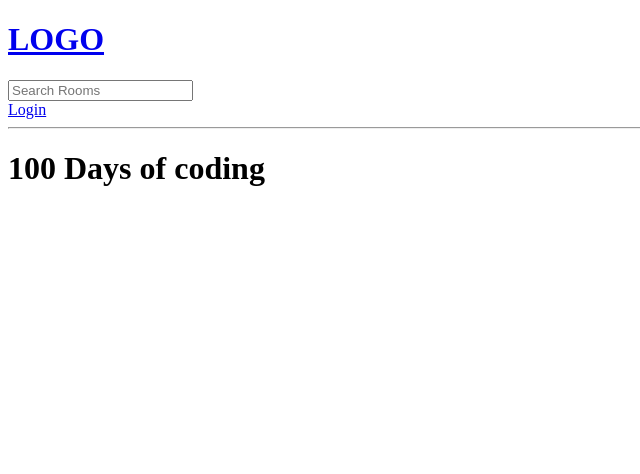
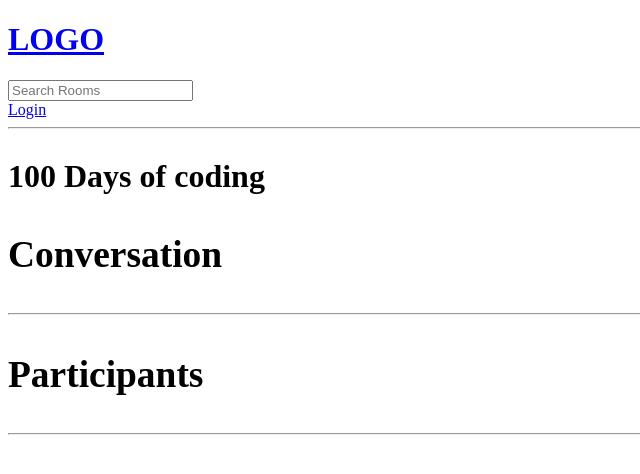
Before and after one commit to jchand39/StudyBud, a Django app: page /room/2 in a window 1280 px wide. Shown: the top 474 px of the page, without its empty margins (0-640 px from the left). Run offline with Django 5.2, Linux system fonts and the light colour scheme; data comes from the database, SQL or seed files in the repository; both versions use the stored data as it was after the commit; data that the repository does not hold is empty.

Commit message:
Chat Room Message CRUD - Timestamp: 3:27:41

```diff
--- a/base/models.py
+++ b/base/models.py
@@ -15,7 +15,7 @@ class Room(models.Model):
     topic = models.ForeignKey(Topic, on_delete=models.SET_NULL, null=True)
     name = models.CharField(max_length=200)
     description = models.TextField(null=True, blank=True)
-    #participants
+    participants = models.ManyToManyField(User, related_name='participants', blank=True)
     updated = models.DateTimeField(auto_now=True)
     created = models.DateTimeField(auto_now_add=True)
 
--- a/base/templates/base/room.html
+++ b/base/templates/base/room.html
@@ -2,6 +2,58 @@
 
 {% block content %}
 
+<style>
+    .room-container{
+        display: grid;
+        grid-template-columns: 3fr 1fr;
+    }
+</style>
+<div class="room-container">
+    <div>
+
 <h1>{{room.name}}<h1/>
 
+<p>{{room.description}}</p>
+
+<div class="comment-wrapper">
+    <h3>Conversation</h3>
+    <hr>
+
+    {% for message in room_messages %}
+    <div>
+        {% if request.user == message.user %}
+        <a href="{% url 'delete-messge' message.id %}">Delete</a>
+        {% endif %}
+        <small>@{{message.user}} {{message.created | timesince}} ago </small>
+        <p>{{message.body}}</p>
+        <hr>
+    </div>
+
+    {% endfor%}
+</div>
+
+<div>
+
+    {% if request.user.is_authenticated %}
+    <div class="comment-form">
+        <form method="POST" action="">
+            {% csrf_token %}
+            <input type="text" name="body" placeholder"Write your message here.."/>
+        </form>
+</div>
+{% endif %}
+</div>
+
+<div>
+    <h3>Participants</h3>
+    <hr>
+
+    {% for user in participants %}
+        <div>
+            <p>@{{user.username}}</p>
+        </div>
+    {% endfor %}
+</div>
+
+</div>
 {% endblock %}
--- a/base/urls.py
+++ b/base/urls.py
@@ -12,5 +12,5 @@ urlpatterns = [
     path('create-room/', views.createRoom, name="create-room"),
     path('update-room/<str:pk>/', views.updateRoom, name="update-room"),
     path('delete-room/<str:pk>/', views.deleteRoom, name="delete-room"),
-
+    path('delete-message/<str:pk>/', views.deleteMessage, name="delete-message"),
     ]
--- a/base/views.py
+++ b/base/views.py
@@ -6,7 +6,7 @@ from django.db.models import Q
 from django.contrib.auth.models import User
 from django.contrib.auth import authenticate, login, logout
 from django.contrib.auth.forms import UserCreationForm
-from .models import Room
+from .models import Room, Topic, Message
 from.forms import RoomForm
 
 #rooms = [
@@ -76,7 +76,18 @@ def home(request):
 
 def room(request, pk):
     room = Room.objects.get(id=pk)
-    context = {'room':room}
+    room_messages = room.message_set.all().order_by('-created')
+    participants = room.participants.all()
+    if request.method == 'POST':
+        message = Message.object.create(
+            user=request.user,
+            room=room,
+            body=request.POST.get('body')
+        )
+        room.participants.add(request.user)
+        return redirect('room', pk=room.id)
+
+    context = {'room':room, 'room_messages': room_messages, 'participants':participants}
     return render(request, 'base/room.html', context)
 
 @login_required(login_url='/login')
@@ -119,3 +130,15 @@ def deleteRoom(request, pk):
         room.delete()
         return redirect('home')
     return render(request, 'base/delete.html',{'obj':room})
+
+@login_required(login_url='/login')
+def deleteMessage(request, pk):
+    message = Message.objects.get(id=pk)
+
+    if request.user != message.user:
+        return HttpResponse('You are not allowed here')
+
+    if request.method == 'POST':
+        message.delete()
+        return redirect('home')
+    return render(request, 'base/delete.html',{'obj':message})
```
Also changed, not shown: base/migrations/0003_alter_room_options_room_participants.py (added), db.sqlite3.
